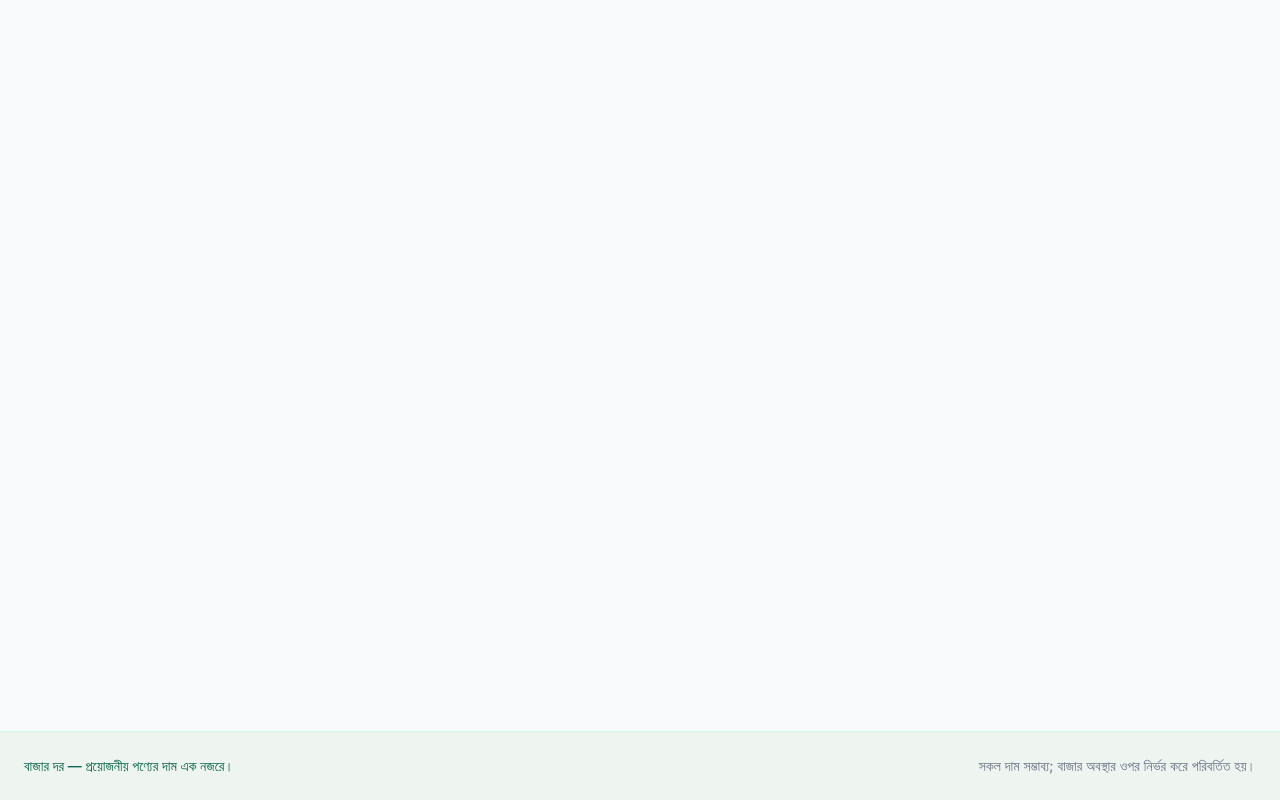
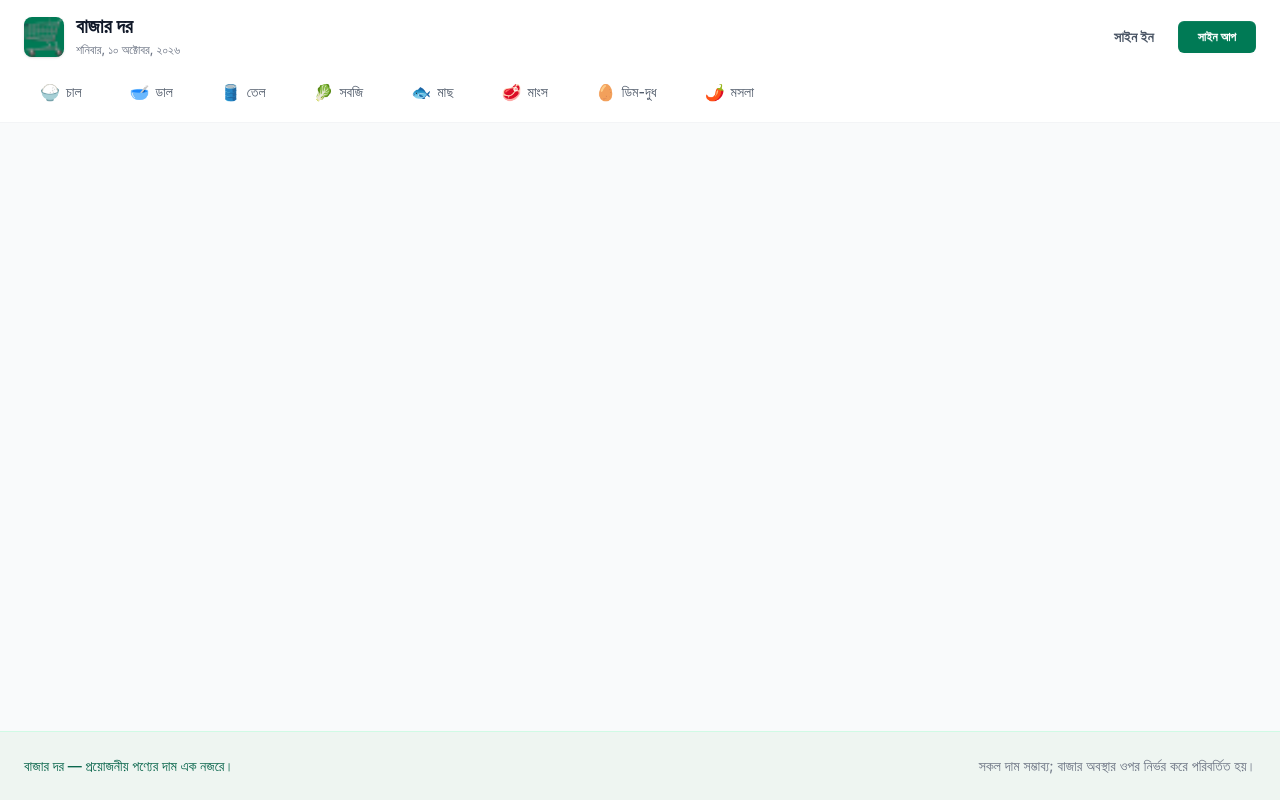
Before and after one commit to Maruf-Ahmed-11/A07-Bazar-Dor, a Next.js app: page / in a window 1280 px wide. Built offline with nearby package versions, Linux system fonts and the light colour scheme.

Commit message:
Navbar create

```diff
--- a/src/app/layout.tsx
+++ b/src/app/layout.tsx
@@ -3,6 +3,7 @@ import { Inter } from "next/font/google";
 import { Toaster } from "react-hot-toast";
 import Footer from "@/components/Footer";
 import "./globals.css";
+import Navbar from "@/components/Navbar";
 
 const inter = Inter({ subsets: ["latin"] });
 
@@ -20,7 +21,7 @@ export default function RootLayout({
     <html lang="bn" data-theme="light">
       <body className={`${inter.className} min-h-screen flex flex-col bg-gray-50`}>
         {/* We will add Navbar and PriceTicker here in the next step */}
-
+        <Navbar />
         <main className="flex-grow">
           {children}
         </main>
--- a/src/components/Navbar.tsx
+++ b/src/components/Navbar.tsx
@@ -0,0 +1,135 @@
+"use client";
+
+import Link from "next/link";
+import Image from "next/image";
+import logoIcon from "@/assets/logo-icon.png";
+import { usePathname } from "next/navigation";
+import { useState, useEffect } from "react";
+
+// Placeholder for Categories - Later this can be fetched from /api/bazardor/categories
+const categories = [
+    { name: "চাল", slug: "chal", icon: "🍚" },
+    { name: "ডাল", slug: "dal", icon: "🥣" },
+    { name: "তেল", slug: "oil", icon: "🛢️" },
+    { name: "সবজি", slug: "vegetable", icon: "🥬" },
+    { name: "মাছ", slug: "fish", icon: "🐟" },
+    { name: "মাংস", slug: "meat", icon: "🥩" },
+    { name: "ডিম-দুধ", slug: "egg-milk", icon: "🥚" },
+    { name: "মসলা", slug: "spice", icon: "🌶️" },
+];
+
+export default function Navbar() {
+    const pathname = usePathname();
+    const [isMounted, setIsMounted] = useState(false);
+
+    // TODO: Replace with BetterAuth session hook later
+    const session = null;
+
+    useEffect(() => {
+        // Delay the state update by 1ms to bypass the strict linter rule
+        const timer = setTimeout(() => setIsMounted(true), 1);
+        return () => clearTimeout(timer);
+    }, []);
+
+    const dateString = isMounted
+        ? new Intl.DateTimeFormat("bn-BD", {
+            weekday: "long",
+            day: "numeric",
+            month: "long",
+            year: "numeric",
+        }).format(new Date())
+        : "";
+
+    return (
+        <nav className="w-full bg-white border-b border-gray-100">
+            {/* Top Row: Logo, Date & Auth */}
+            <div className="max-w-7xl mx-auto px-4 sm:px-6 flex items-center justify-between py-4">
+
+                {/* Left: Brand */}
+                <Link href="/" className="flex items-center gap-3">
+                    <div className="w-10 h-10 relative bg-emerald-700 rounded-lg flex items-center justify-center overflow-hidden shadow-sm">
+                        <Image
+                            src={logoIcon}
+                            alt="বাজার দর Logo"
+                            fill
+                            className="object-cover"
+                            sizes="40px"
+                            priority
+                        />
+                    </div>
+                    <div>
+                        <h1 className="font-bold text-xl text-gray-900 leading-none mb-1.5">বাজার দর</h1>
+                        <p className="text-xs text-gray-500 font-medium">{dateString}</p>
+                    </div>
+                </Link>
+
+                {/* Right: Auth Controls */}
+                <div>
+                    {session ? (
+                        <div className="dropdown dropdown-end">
+                            <div tabIndex={0} role="button" className="flex items-center gap-2 cursor-pointer hover:bg-gray-50 px-2 py-1 rounded-md transition-colors">
+                                <div className="w-8 h-8 relative rounded-full bg-gray-200 overflow-hidden shadow-sm">
+                                    {/* Ensure avatar image is in /public or configured in next.config.ts */}
+                                    <Image
+                                        src="/avatar.png"
+                                        alt="User Avatar"
+                                        fill
+                                        className="object-cover"
+                                        sizes="32px"
+                                    />
+                                </div>
+                                <span className="text-sm font-medium text-gray-700 hidden sm:block">
+                                    Maruf ▾
+                                </span>
+                            </div>
+                            <ul tabIndex={0} className="dropdown-content z-50 menu p-2 shadow-lg bg-white border border-gray-100 rounded-box w-48 mt-2">
+                                <li>
+                                    <Link href="/profile" className="text-gray-700 hover:text-emerald-700 hover:bg-emerald-50">
+                                        👤 আমার প্রোফাইল
+                                    </Link>
+                                </li>
+                                <li>
+                                    <button className="text-red-500 hover:text-red-600 hover:bg-red-50 w-full text-left">
+                                        ↩ সাইন আউট
+                                    </button>
+                                </li>
+                            </ul>
+                        </div>
+                    ) : (
+                        <div className="flex items-center gap-2 sm:gap-4">
+                            <Link href="/signin" className="text-sm font-bold text-gray-600 hover:text-emerald-700 px-2">
+                                সাইন ইন
+                            </Link>
+                            <Link href="/signup" className="btn btn-sm bg-emerald-700 hover:bg-emerald-800 text-white border-none rounded-md px-5 font-bold">
+                                সাইন আপ
+                            </Link>
+                        </div>
+                    )}
+                </div>
+            </div>
+
+            {/* Second Row: Category Links */}
+            <div className="max-w-7xl mx-auto px-4 sm:px-6 pb-3 overflow-x-auto no-scrollbar">
+                <div className="flex items-center gap-2 sm:gap-4 w-max">
+                    {categories.map((category) => {
+                        const isActive = pathname === `/category/${category.slug}`;
+
+                        return (
+                            <Link
+                                key={category.slug}
+                                href={`/category/${category.slug}`}
+                                className={`flex items-center gap-1.5 px-4 py-1.5 rounded-full text-sm font-medium transition-all ${isActive
+                                        ? "bg-emerald-700 text-white shadow-md"
+                                        : "text-gray-600 hover:bg-emerald-50 hover:text-emerald-700"
+                                    }`}
+                            >
+                                <span className="text-base">{category.icon}</span>
+                                <span>{category.name}</span>
+                            </Link>
+                        );
+                    })}
+                </div>
+            </div>
+        </nav>
+    );
+}
```
Also changed, not shown: src/assets/bazar-hero.png (added), src/assets/logo-icon.png (added).
